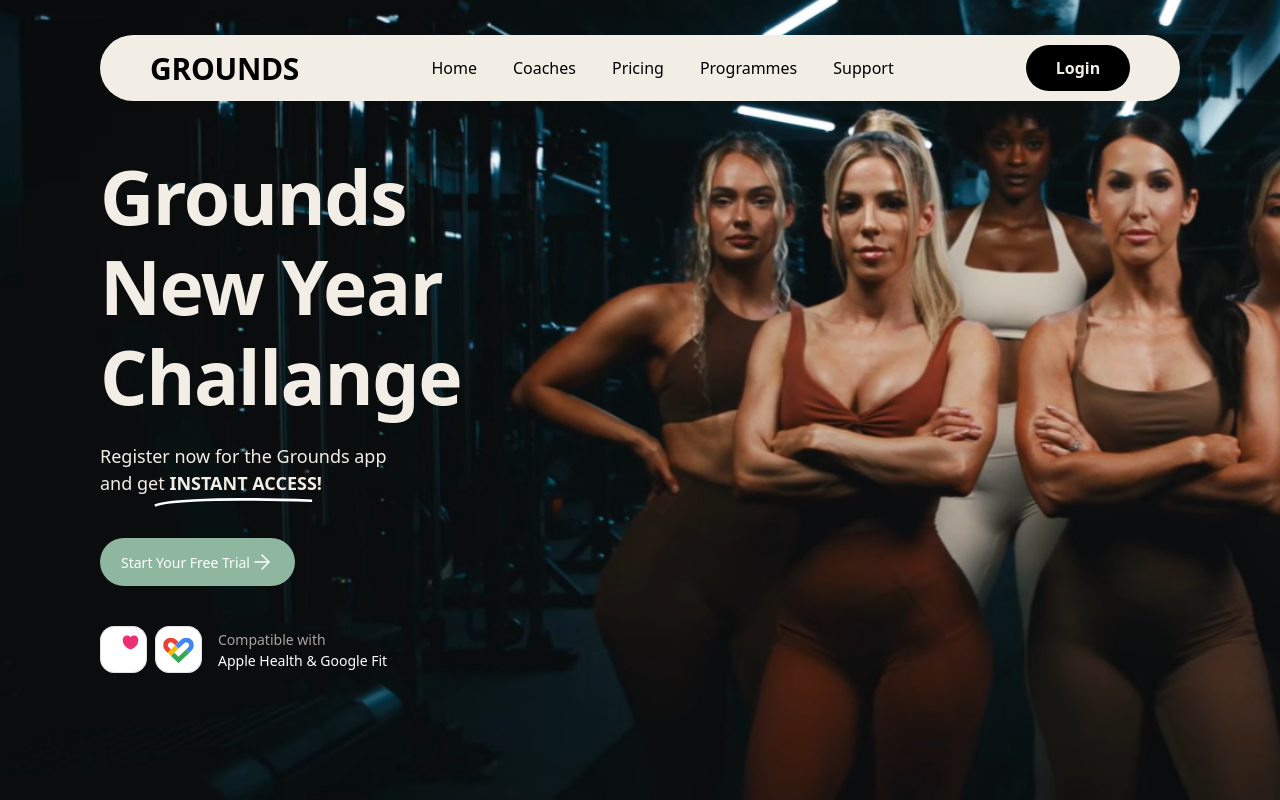
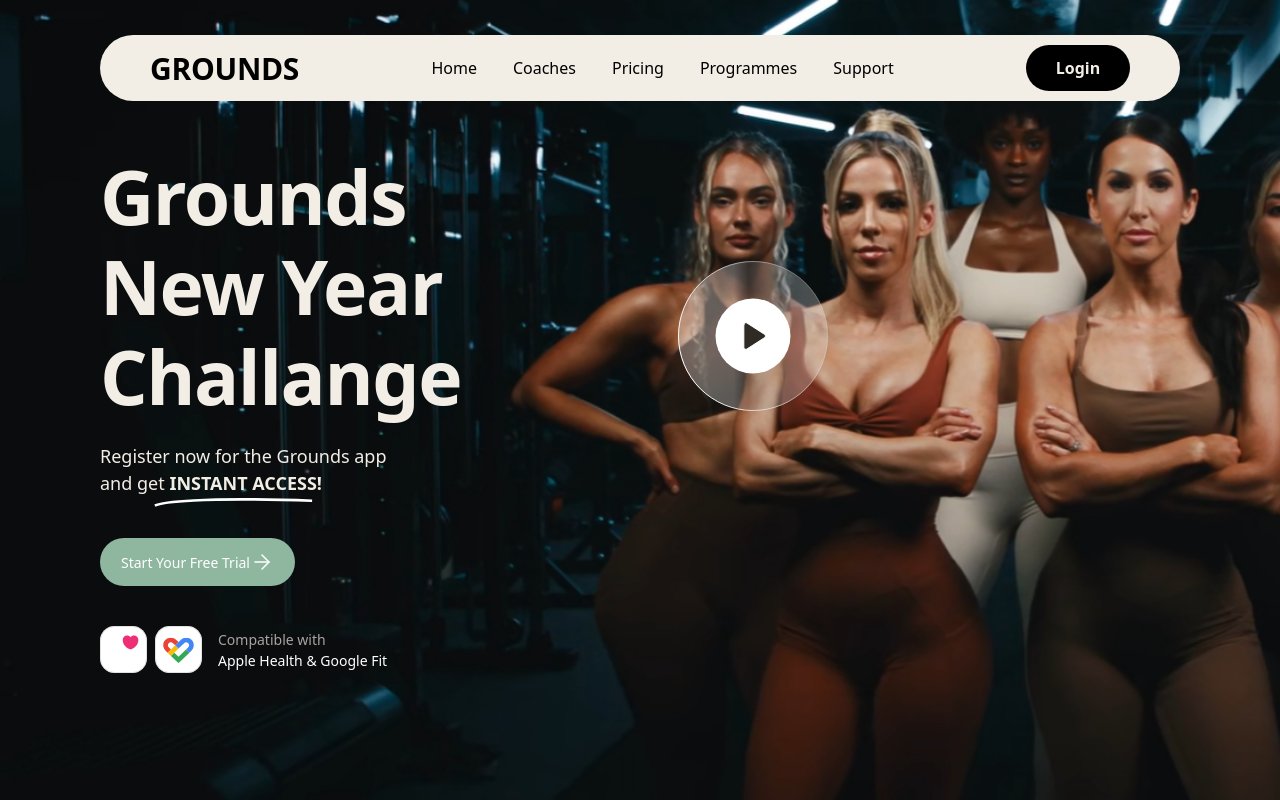
Before and after one commit to faheem-ul/Grounds-App-NextJS-Pages-Router-, a Next.js app: page / in a window 1280 px wide. Built offline with nearby package versions, Linux system fonts and the light colour scheme.

Commit message:
video link has been established

```diff
--- a/pages/index.tsx
+++ b/pages/index.tsx
@@ -6,6 +6,7 @@ import lineSvg from "../public/line.svg";
 import arrowSvg from "../public/arrow.svg";
 import appleHealth from "../public/applehealth.svg";
 import googleHealth from "../public/googlehealth.svg";
+import videoSvg from "../public/video.svg";
 function Home() {
   return (
     <div
@@ -46,10 +47,19 @@ function Home() {
         </div>
       </div>
 
-      <div className="main-heading px-[100px] pt-[50px]">
-        <h1 className="text-[75px] text-primary">Grounds</h1>
-        <h1 className="text-[75px] text-primary">New Year</h1>
-        <h1 className="text-[75px] text-primary">Challange</h1>
+      <div className="relative flex flex-row items-center gap-[200px]">
+        <div className="main-heading px-[100px] pt-[50px]">
+          <h1 className="text-[75px] text-primary">Grounds</h1>
+          <h1 className="text-[75px] text-primary">New Year</h1>
+          <h1 className="text-[75px] text-primary">Challange</h1>
+        </div>
+        <Link href="https://firebasestorage.googleapis.com/v0/b/grounds-4c8d1.appspot.com/o/grounds-web%2FWebsite%20Horizontal%20Action%20Shots%20Final%20COMPRESSED%20(no%20sound).mp4?alt=media&token=7a15b1e2-207d-464c-a690-6b13c826853e">
+          <Image
+            className="absolute left-[53%]"
+            src={videoSvg}
+            alt="video svg"
+          />
+        </Link>
       </div>
 
       <div className="footer-para-main-div px-[100px] pt-[22px]">
```
Also changed, not shown: public/video.svg (added).
